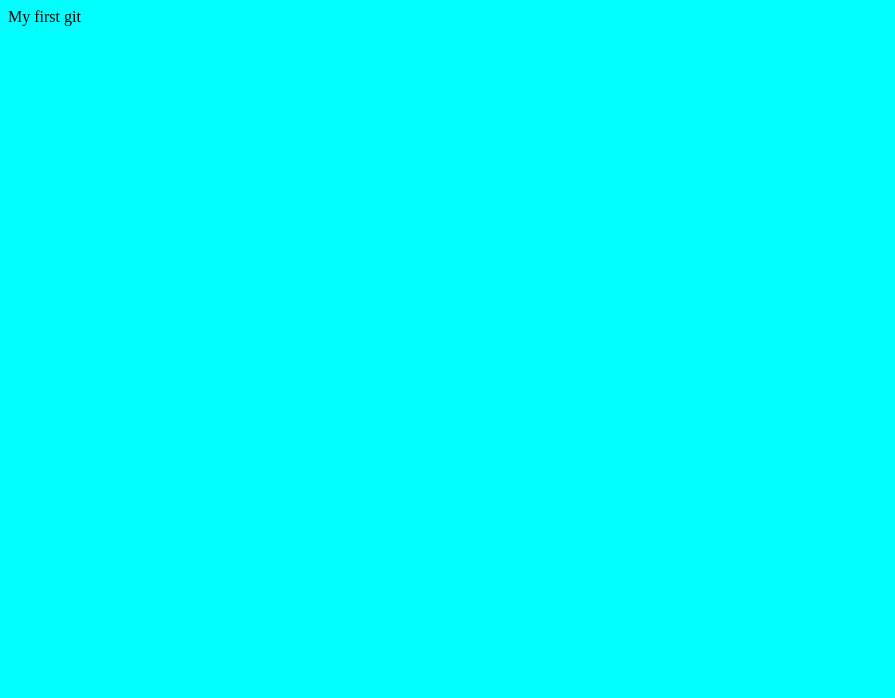
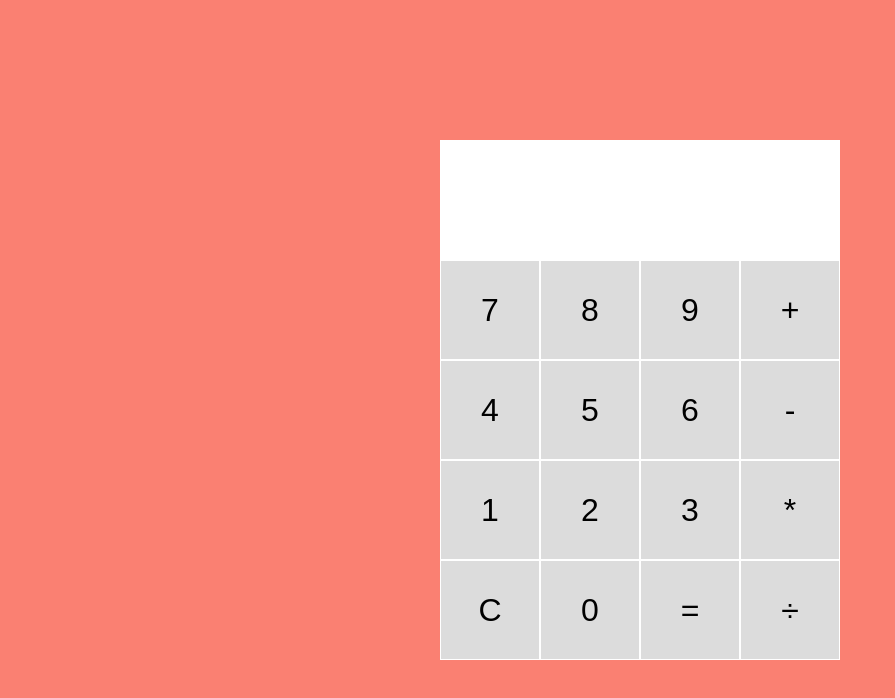
Before and after one commit to samuelstenfelt/repo-show-webb, a plain HTML site: page index.html in a window 1280 px wide. Shown: the whole page, without its empty margins (0-895 px from the left). Drawn offline with Linux system fonts and the light colour scheme.

Commit message:
HTML+CSS calc
Made HTML & CSS for calculator using https://www.youtube.com/watch?v=j59qQ7YWLxw

```diff
--- a/index.html
+++ b/index.html
@@ -8,6 +8,16 @@
 	<title></title>
 </head>
 <body>
-    My first git
+
+    <div class="calculator-grid">
+		<div class="output">
+			<div class="previous-operand"></div>
+			<div class="current-operand"></div>
+	</div>
+		<button>7</button><button>8</button><button>9</button><button>+</button>
+		<button>4</button><button>5</button><button>6</button><button>-</button>
+		<button>1</button><button>2</button><button>3</button><button>*</button>
+		<button>C</button><button>0</button><button>=</button><button>÷</button>
+	</div>
 </body>
 </html>
--- a/script.js
+++ b/script.js
@@ -1 +1 @@
-alert("Working");
+log("Working");
--- a/stylesheet.css
+++ b/stylesheet.css
@@ -1,4 +1,49 @@
-body
-{
-    background-color: cyan;
+*, *::before, *::after {
+box-sizing: border-box;
+font-family: sans-serif;
+font-weight: normal;
 }
+
+body {
+    padding: 0;
+    margin: 0;
+    background: salmon;
+}
+
+.calculator-grid {
+    display:grid;
+    justify-content: center;
+    align-content: center;
+    min-height: 100vh;
+    grid-template-columns: repeat(4,100px);
+    grid-template-rows: minmax(120px, auto) repeat(4,100px);
+}
+.calculator-grid > button{
+    cursor: pointer;
+    font-size: 2rem;
+    border: 1px solid white;
+    outline: none;
+    background-color: gainsboro;
+}
+.calculator-grid > button:hover {
+background-color: whitesmoke;
+}
+
+.output{
+    grid-column: 1/-1;
+    background-color: white;
+    display: flex;
+    align-items: flex-end;
+    justify-content: space-around;
+    flex-direction: column;
+    padding: 10px;
+    word-wrap: break-word;
+    word-break: break-all;
+}
+
+.output .previous-operand{
+color: white;
+}
+.output .current-operand{
+color: white;
+}
```
Also changed, not shown: 1 other file.
